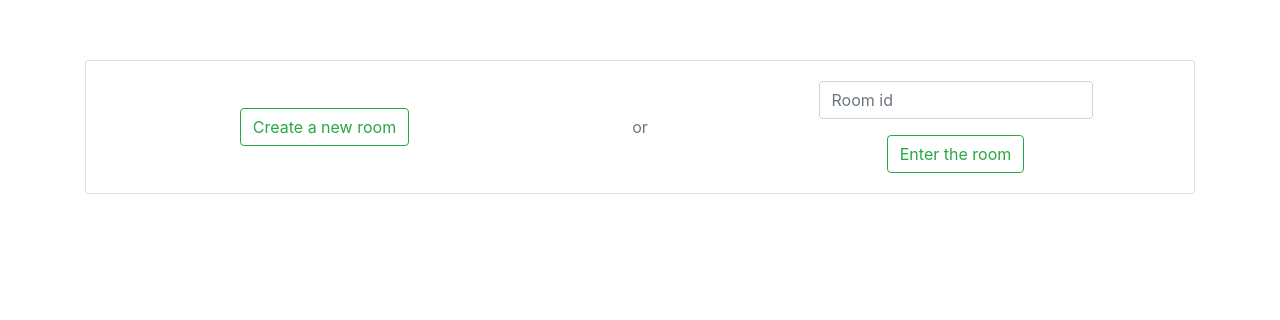
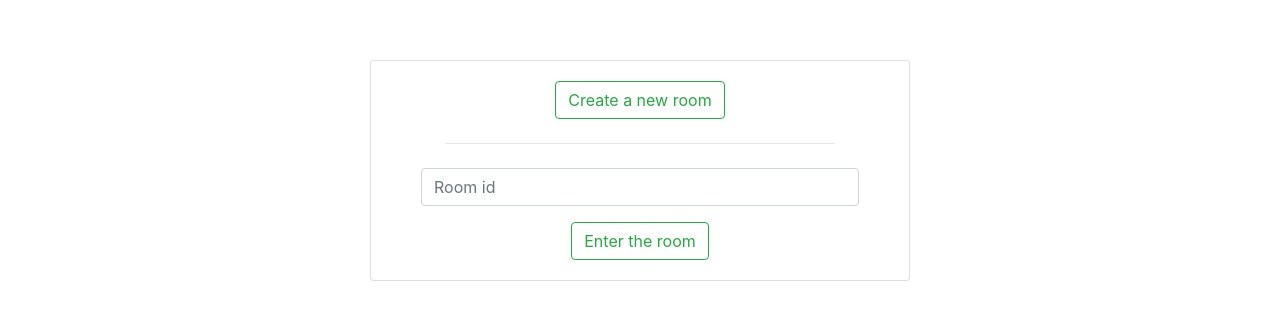
Before and after one commit to verkhovin/tshirt-planning, a Vue app in the folder frontend/: page / in a window 1280 px wide. Shown: the top 320 px of the page. Built offline with nearby package versions, Linux system fonts and the light colour scheme; what vue-native-websocket would draw is missing.

Commit message:
change index page layout

```diff
--- a/frontend/src/pages/Index.vue
+++ b/frontend/src/pages/Index.vue
@@ -1,10 +1,10 @@
 <template>
     <div>
-        <b-row>
-            <b-col>
+        <b-row class="text-center justify-content-center align-self-center">
+            <b-col class="col-md-6">
                 <b-card>
                     <b-container>
-                        <b-row>
+                        <b-col>
                             <div class="d-flex col-md">
                                 <b-button v-if="loading" variant="success" class="m-auto" disabled>
                                   <b-spinner small type="grow"></b-spinner>
@@ -14,10 +14,10 @@
                                   Create a new room
                                 </b-button>
                             </div>
-                            <div class="col-md-2 d-flex text-muted text-center justify-content-center align-self-center m-2">
-                                <p class="m-auto">or</p>
+                            <div>
+                              <hr class="m-4">
                             </div>
-                            <div class="col-md d-flex text-muted text-center justify-content-center align-self-center">
+                            <div class="text-muted text-center justify-content-center align-self-center">
                                 <b-form v-on:submit.prevent="enterRoom(enterRoomId)">
                                     <b-form-group>
                                         <b-form-input
@@ -29,7 +29,7 @@
                                     <b-button type="submit" variant="outline-success">Enter the room</b-button>
                                 </b-form>
                             </div>
-                        </b-row>
+                        </b-col>
                     </b-container>
                 </b-card>
             </b-col>
```
